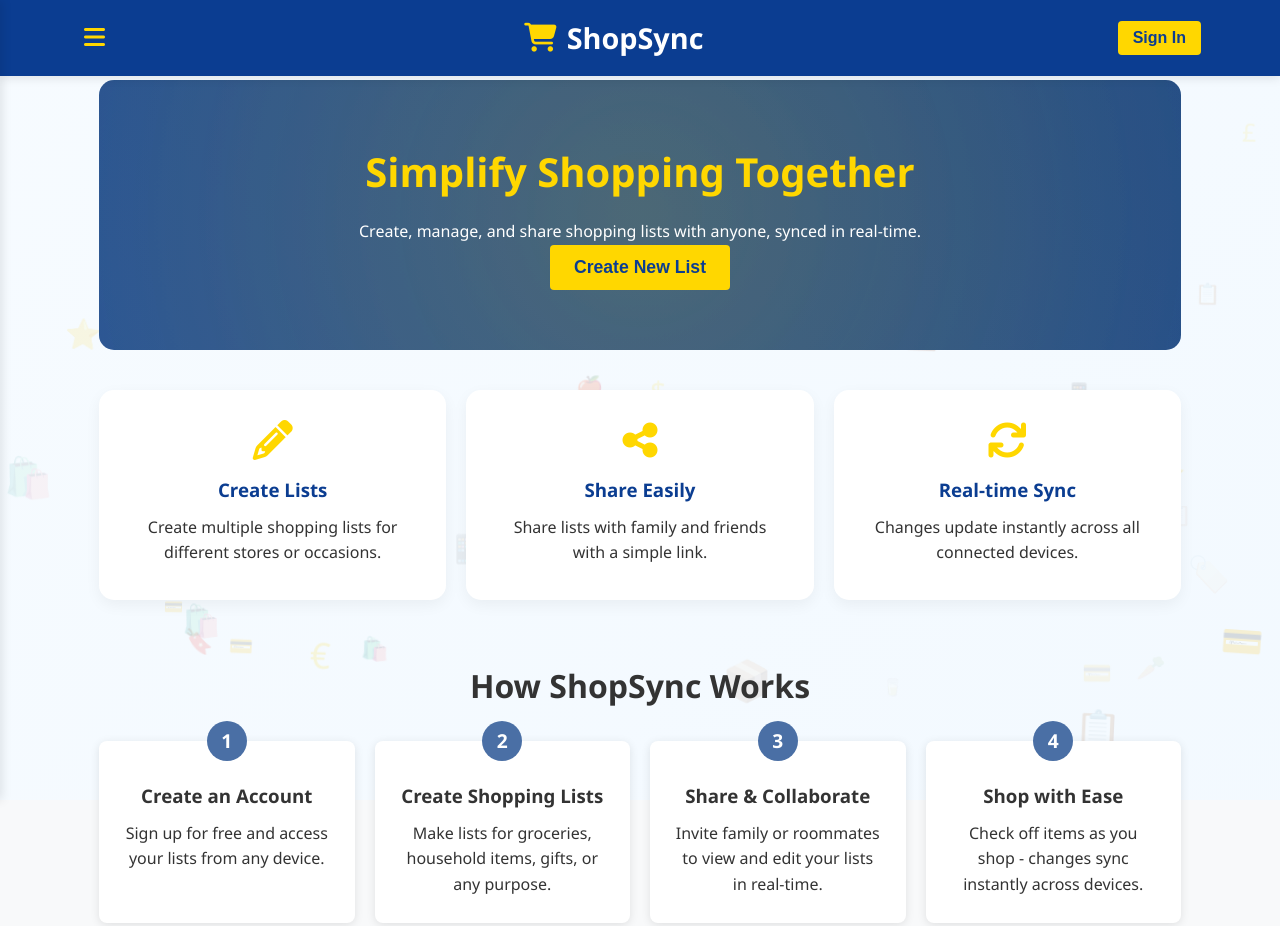
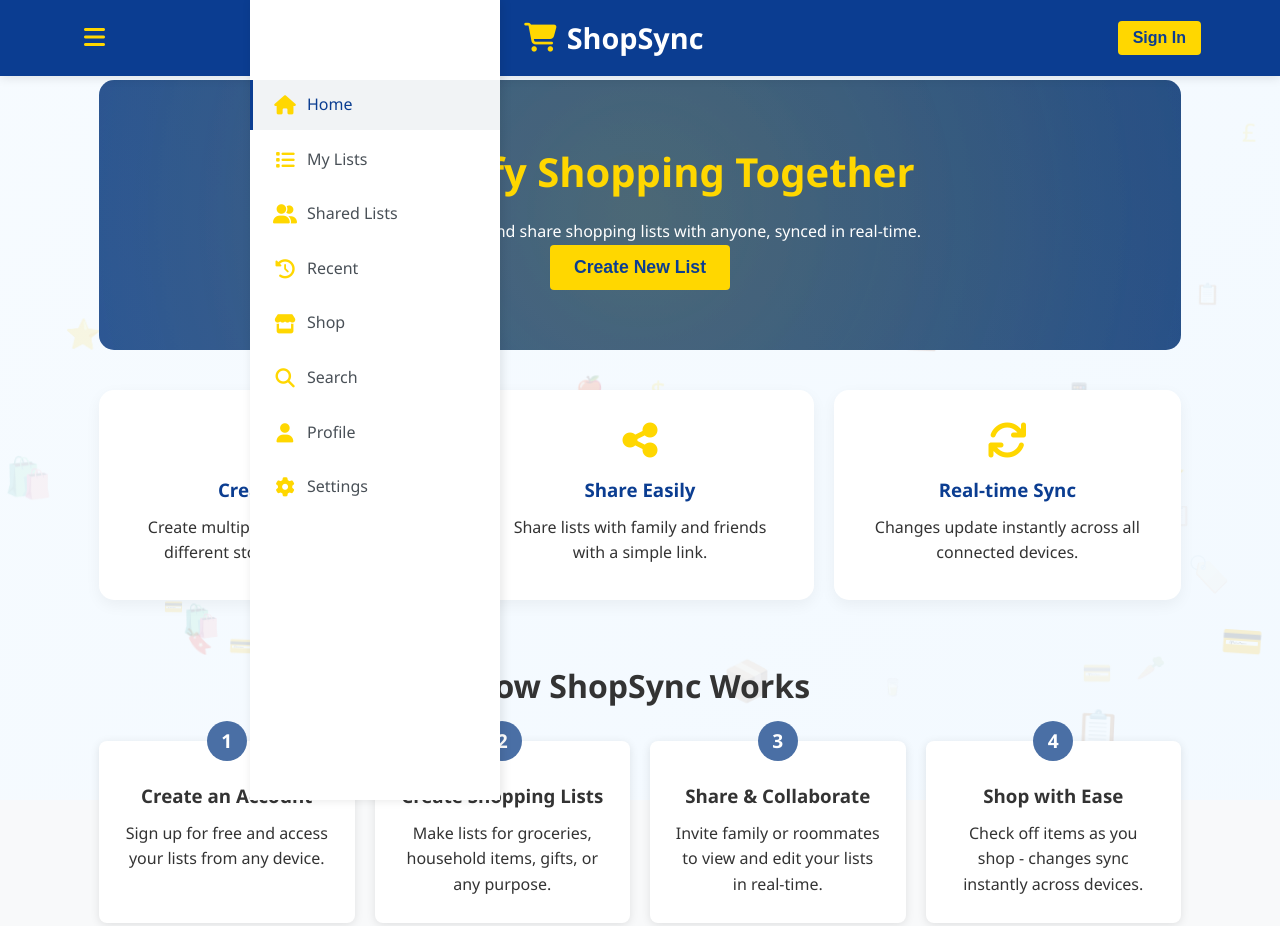
Before and after one commit to akhileshj2004/shopping, a plain HTML site: page index.html in a window 1280 px wide. Shown: the top 926 px of the page. Drawn offline with Linux system fonts and the light colour scheme.

```diff
--- a/css/styles.css
+++ b/css/styles.css
@@ -193,7 +193,7 @@
     height: 100vh;
     position: fixed;
     top: 0;
-    left: -250px; /* Start hidden off-screen */
+    left: 250px; /* Start hidden off-screen */
     z-index: 200;
     box-shadow: 2px 0 10px rgba(0, 0, 0, 0.1);
     transition: left 0.3s ease;
@@ -793,7 +793,7 @@
     height: 100vh;
     position: fixed;
     top: 0;
-    left: -250px; /* Start hidden off-screen */
+    left: 250px; /* Start hidden off-screen */
     z-index: 200;
     box-shadow: 2px 0 10px rgba(0, 0, 0, 0.1);
     transition: left 0.3s ease;
```
